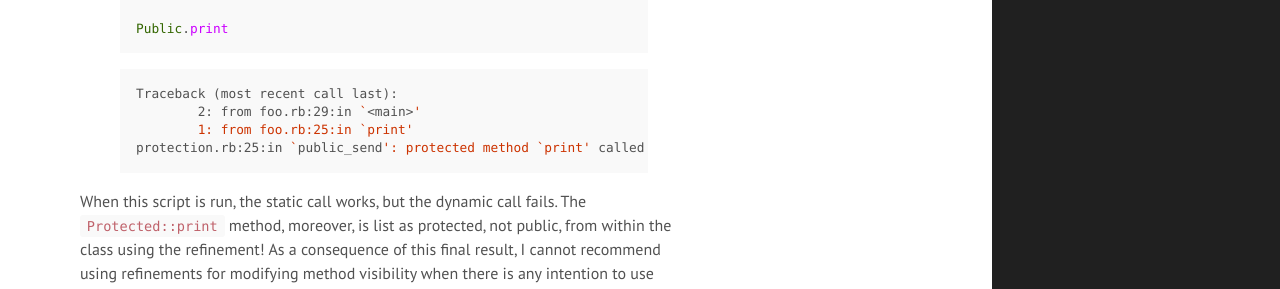
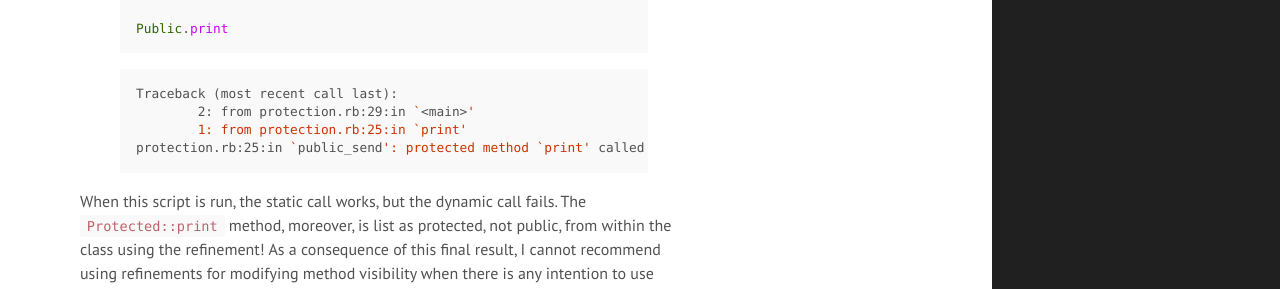
Before and after one commit to sonnym/sonnym.github.io-src, a Jekyll site: the page built from _posts/2018-01-03-privacy-and-exposure-gatekeeprs-and-privileged-consumers.markdown, in a window 1280 px wide and 900 px high, scrolled down 13217 px. Shown: the part 174-463 px from the top of the window. Built offline with Jekyll 4.4.1, drawn with Linux system fonts in a browser that asks for light colours; Markdown is read by kramdown in place of the engine named in the settings.

Commit message:
update file name

```diff
--- a/_posts/2018-01-03-privacy-and-exposure-gatekeeprs-and-privileged-consumers.markdown
+++ b/_posts/2018-01-03-privacy-and-exposure-gatekeeprs-and-privileged-consumers.markdown
@@ -667,8 +667,8 @@ Public.print
 
 {% highlight shell %}
 Traceback (most recent call last):
-        2: from foo.rb:29:in `<main>'
-        1: from foo.rb:25:in `print'
+        2: from protection.rb:29:in `<main>'
+        1: from protection.rb:25:in `print'
 protection.rb:25:in `public_send': protected method `print' called for Protected:Class (NoMethodError)
 {% endhighlight %}
 
```
